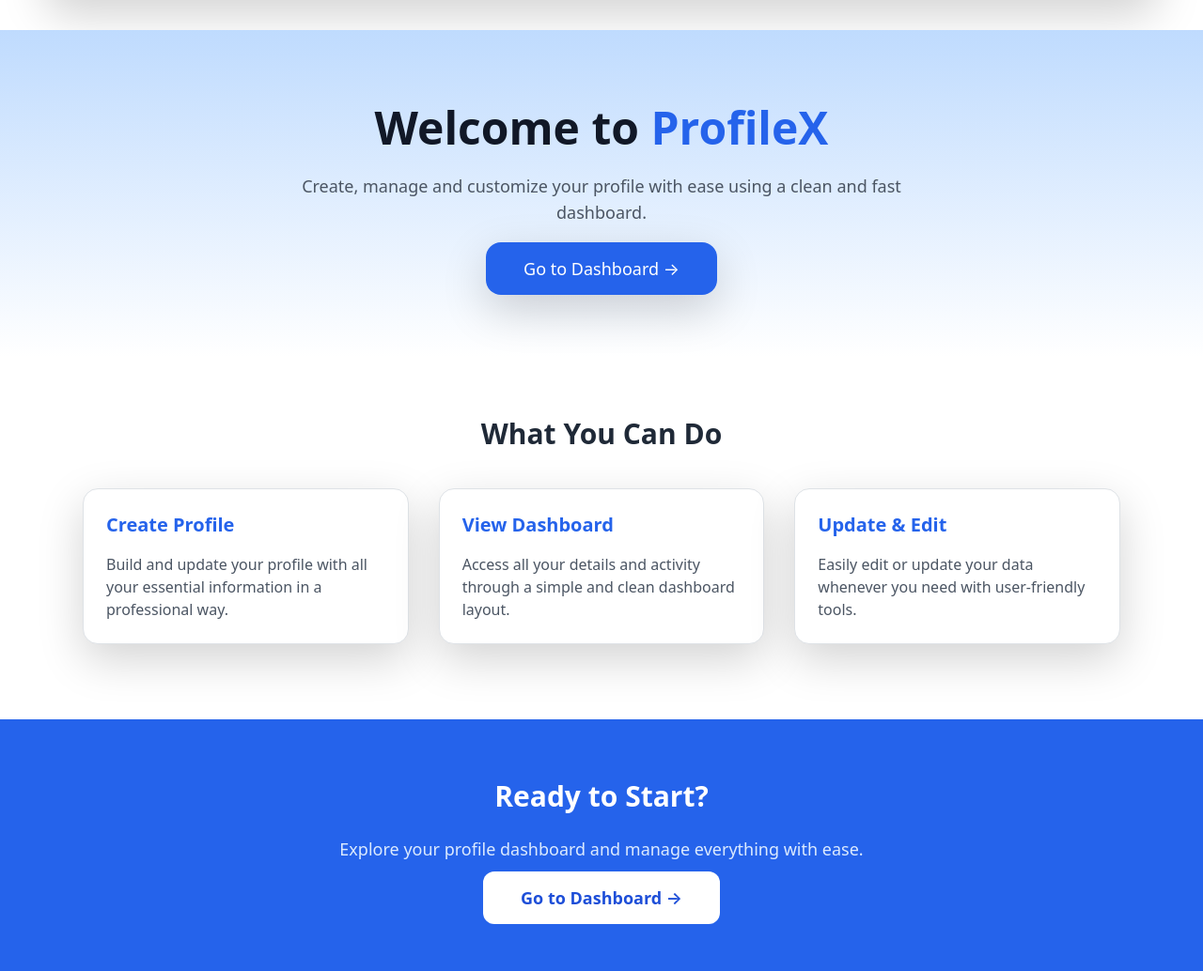
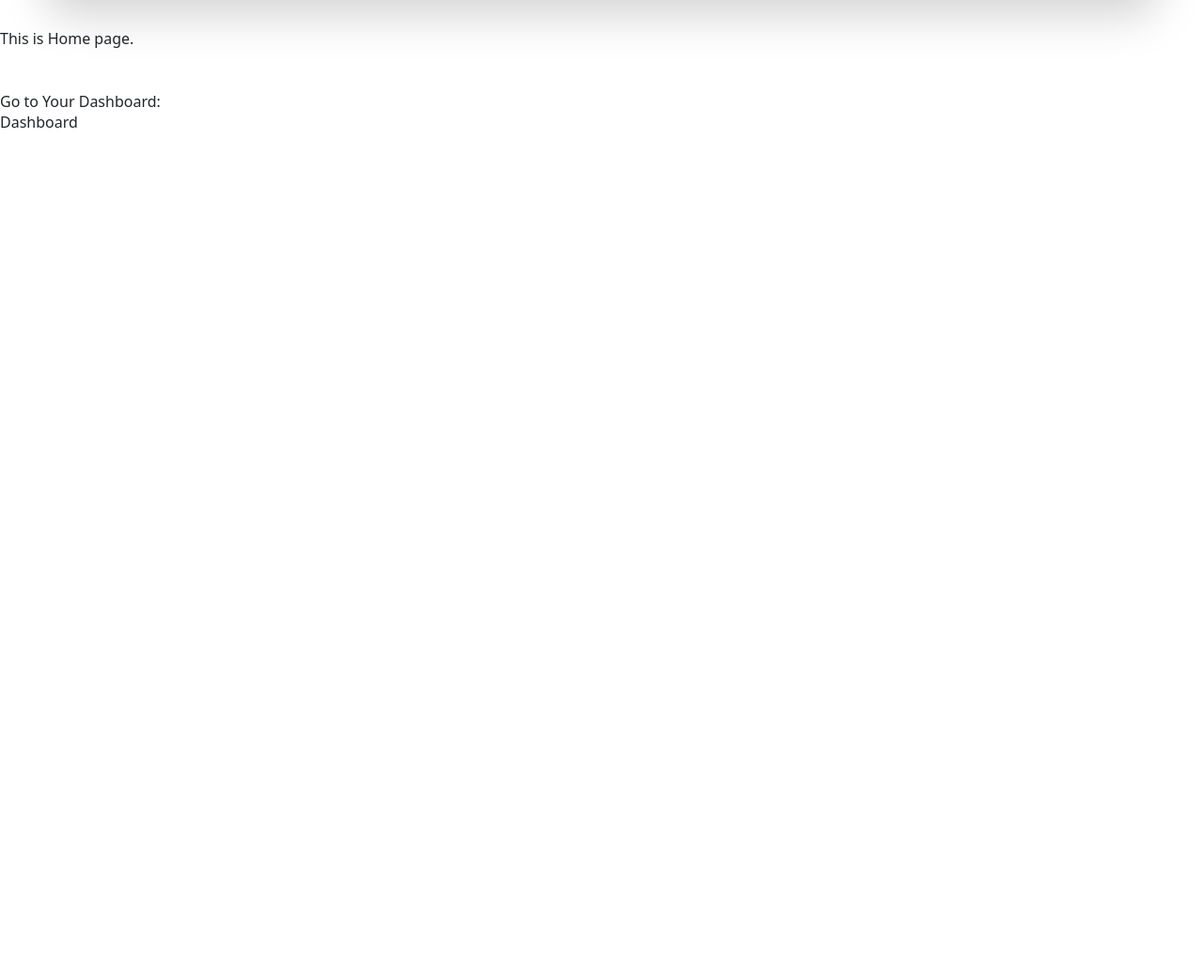
Before and after one commit to uditx22/Profile...X, a Django app: page / in a window 1280 px wide. Shown: the part 124-1158 px from the top of the page at 94% size. After the commit the page ends 260 px from the top, so only its background shows below. Run offline with Django 5.2, Linux system fonts and the light colour scheme; some libraries are stand-ins or nearby versions.

Commit message:
Simplify home page content
Replaced existing home page content with a simplified version.

```diff
--- a/proj_profile/profile_app/templates/profile_app/home.html
+++ b/proj_profile/profile_app/templates/profile_app/home.html
@@ -1,90 +1,2 @@
- {% extends "profile_app/base.html" %}
-
-{% block title %}
-Home
-{% endblock title %}
-
-{% block content %}
-
-<!-- main -->
-<div class="bg-gradient-to-b from-blue-200 to-white py-20">
-    <div class="max-w-5xl mx-auto text-center px-4">
-
-        <h1 class="text-5xl font-extrabold text-gray-900 mb-4">
-            Welcome to <span class="text-blue-600">ProfileX</span>
-        </h1>
-
-        <p class="text-gray-600 text-lg max-w-2xl mx-auto">
-            Create, manage and customize your profile with ease using a clean and fast dashboard.
-        </p>
-
-        <div class="mt-8">
-            <a href="{% url 'profile_app:dashboard' %}"
-               class="px-10 py-3 text-lg bg-blue-600 text-white rounded-2xl shadow-lg hover:bg-blue-700 transition">
-                Go to Dashboard →
-            </a>
-        </div>
-
-    </div>
-</div>
-
-
-
-<!-- about -->
-<div class="max-w-6xl mx-auto mt-16 px-6">
-    <h2 class="text-3xl font-bold text-center text-gray-800 mb-10">
-        What You Can Do
-    </h2>
-
-    <div class="grid md:grid-cols-3 gap-8">
-
-        <!-- Card 1 -->
-        <div class="bg-white shadow-lg rounded-2xl p-6 border border-blue-100 hover:shadow-xl transition">
-            <h3 class="text-xl font-semibold text-blue-600 mb-3">Create Profile</h3>
-            <p class="text-gray-600">
-                Build and update your profile with all your essential information in a professional way.
-            </p>
-        </div>
-
-        <!-- Card 2 -->
-        <div class="bg-white shadow-lg rounded-2xl p-6 border border-blue-100 hover:shadow-xl transition">
-            <h3 class="text-xl font-semibold text-blue-600 mb-3">View Dashboard</h3>
-            <p class="text-gray-600">
-                Access all your details and activity through a simple and clean dashboard layout.
-            </p>
-        </div>
-
-        <!-- Card 3 -->
-        <div class="bg-white shadow-lg rounded-2xl p-6 border border-blue-100 hover:shadow-xl transition">
-            <h3 class="text-xl font-semibold text-blue-600 mb-3">Update & Edit</h3>
-            <p class="text-gray-600">
-                Easily edit or update your data whenever you need with user-friendly tools.
-            </p>
-        </div>
-
-    </div>
-</div>
-
-
-
-<!-- footr-->
-<div class="mt-20 py-16 bg-blue-600">
-    <div class="max-w-5xl mx-auto text-center px-6">
-
-        <h2 class="text-3xl font-bold text-white mb-4">
-            Ready to Start?
-        </h2>
-
-        <p class="text-blue-100 text-lg max-w-2xl mx-auto mb-6">
-            Explore your profile dashboard and manage everything with ease.
-        </p>
-
-        <a href="{% url 'profile_app:dashboard' %}"
-            class="px-10 py-3 text-lg bg-white text-blue-700 font-semibold rounded-xl hover:bg-blue-100 transition">
-            Go to Dashboard →
-        </a>
-
-    </div>
-</div>
-
-{% endblock content %}
+{% extends "profile_app/base.html" %} {% block title %} Home {% endblock title %} {% block content %}
+<h1>This is Home page.</h1> <br> <br> <h5>Go to Your Dashboard:</h5> <a href="{% url 'profile_app:dashboard' %}">Dashboard</a> {% endblock content %}
```
